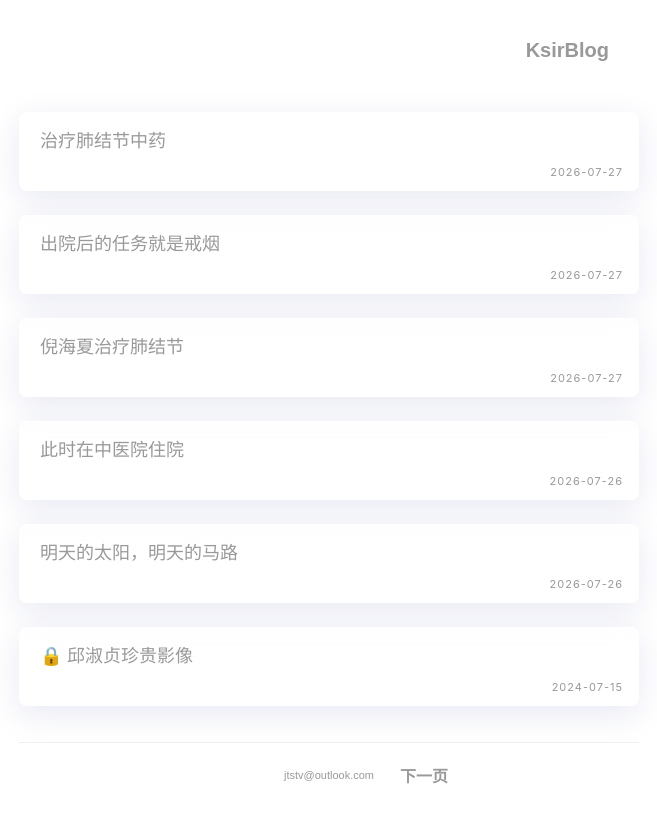
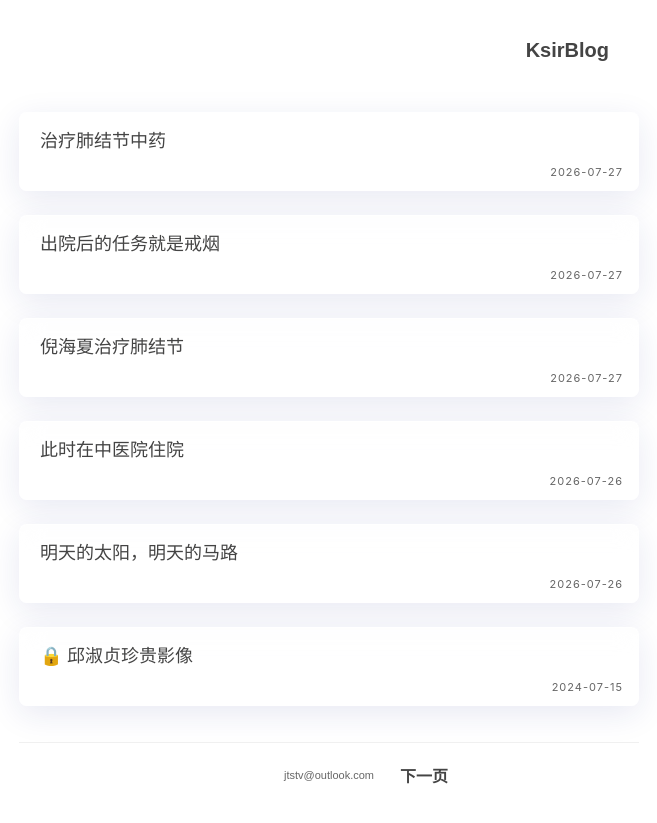
Before and after one commit to JTSTV/Jtstv.github.io, a Jekyll site: the page built from index.html, in a window 1280 px wide. Shown: the top 823 px of the page, without its empty margins (311-968 px from the left). Built offline with Jekyll 4.4.1, drawn with Linux system fonts in a browser that asks for light colours; the list of posts is cut into pages by our own code.

Commit message:
更新 index.html

```diff
--- a/index.html
+++ b/index.html
@@ -10,17 +10,17 @@ layout: null
     <style>
         * { margin: 0; padding: 0; box-sizing: border-box; }
 
-        /* 核心修改：将全局文本颜色统一设置为浅灰色 */
+        /* 核心修改：将全局文本颜色加深为 #444，提升电脑端阅读清晰度 */
         body {
             background: #fff;
-            color: #999;
+            color: #444;
             font: 16px/1.6 -apple-system, BlinkMacSystemFont, "Segoe UI", Roboto, sans-serif;
         }
 
         .container { max-width: 680px; margin: 0 auto; padding: 20px 30px; }
 
-        /* 链接也改为浅灰色 */
-        a { color: #999; text-decoration: none; transition: opacity 0.2s; }
+        /* 链接颜色同步加深 */
+        a { color: #444; text-decoration: none; transition: opacity 0.2s; }
         a:hover { opacity: 0.7; }
 
         /* 标题区域 */
@@ -37,12 +37,12 @@ layout: null
             padding: 15px 30px;
         }
 
-        /* 网站标题改为浅灰色 */
+        /* 网站标题同步加深 */
         .site-title {
             position: relative;
             z-index: 2;
             font: 600 20px/1.4 sans-serif;
-            color: #999;
+            color: #444;
             text-shadow: none;
             text-align: right;
         }
@@ -67,12 +67,12 @@ layout: null
             border: 1px solid rgba(255, 255, 255, 0.6);
             box-shadow: 0 8px 32px 0 rgba(31, 38, 135, 0.1);
             border-radius: 8px;
-            color: #999; /* 卡片内文字设为浅灰色 */
+            color: #444; /* 卡片内文字同步加深 */
         }
 
-        /* 文章链接设为浅灰色 */
+        /* 文章链接同步加深 */
         .post-title a {
-            color: #999;
+            color: #444;
             text-decoration: none;
             cursor: pointer;
             display: block;
@@ -80,14 +80,14 @@ layout: null
 
         .post-title a:hover { opacity: 0.7; }
 
-        /* 日期设为浅灰色 */
+        /* 日期同步加深 */
         .post-date {
             position: absolute;
             bottom: 10px;
             right: 15px;
             font-family: -apple-system, sans-serif;
             font-size: 11px;
-            color: #999;
+            color: #666; /* 日期稍微比正文浅一点点，保持层次 */
             white-space: nowrap;
             letter-spacing: 1px;
         }
@@ -104,13 +104,13 @@ layout: null
             font: 600 16px sans-serif;
         }
 
-        /* 翻页按钮设为浅灰色 */
-        .pagination a, .pagination span { color: #999; min-width: 60px; text-align: center; }
+        /* 翻页按钮同步加深 */
+        .pagination a, .pagination span { color: #444; min-width: 60px; text-align: center; }
         .pagination span { color: #ccc; }
 
-        /* 邮箱地址设为浅灰色 */
+        /* 邮箱地址同步加深 */
         .contact-email { font: 400 11px sans-serif; }
-        .contact-email a { color: #999; }
+        .contact-email a { color: #666; }
         .contact-email a:hover { opacity: 0.7; }
 
         /* 手机端适配 */
```
